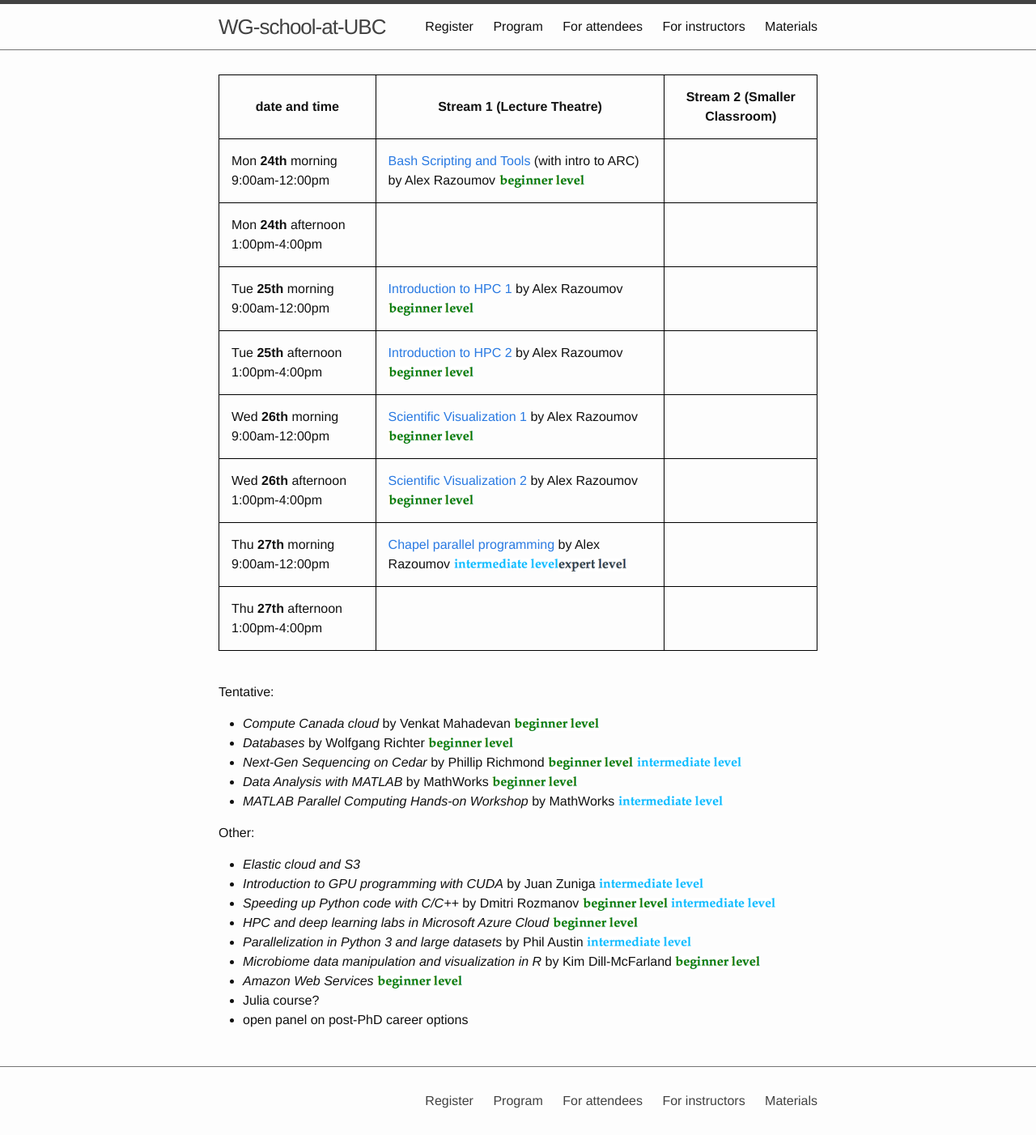
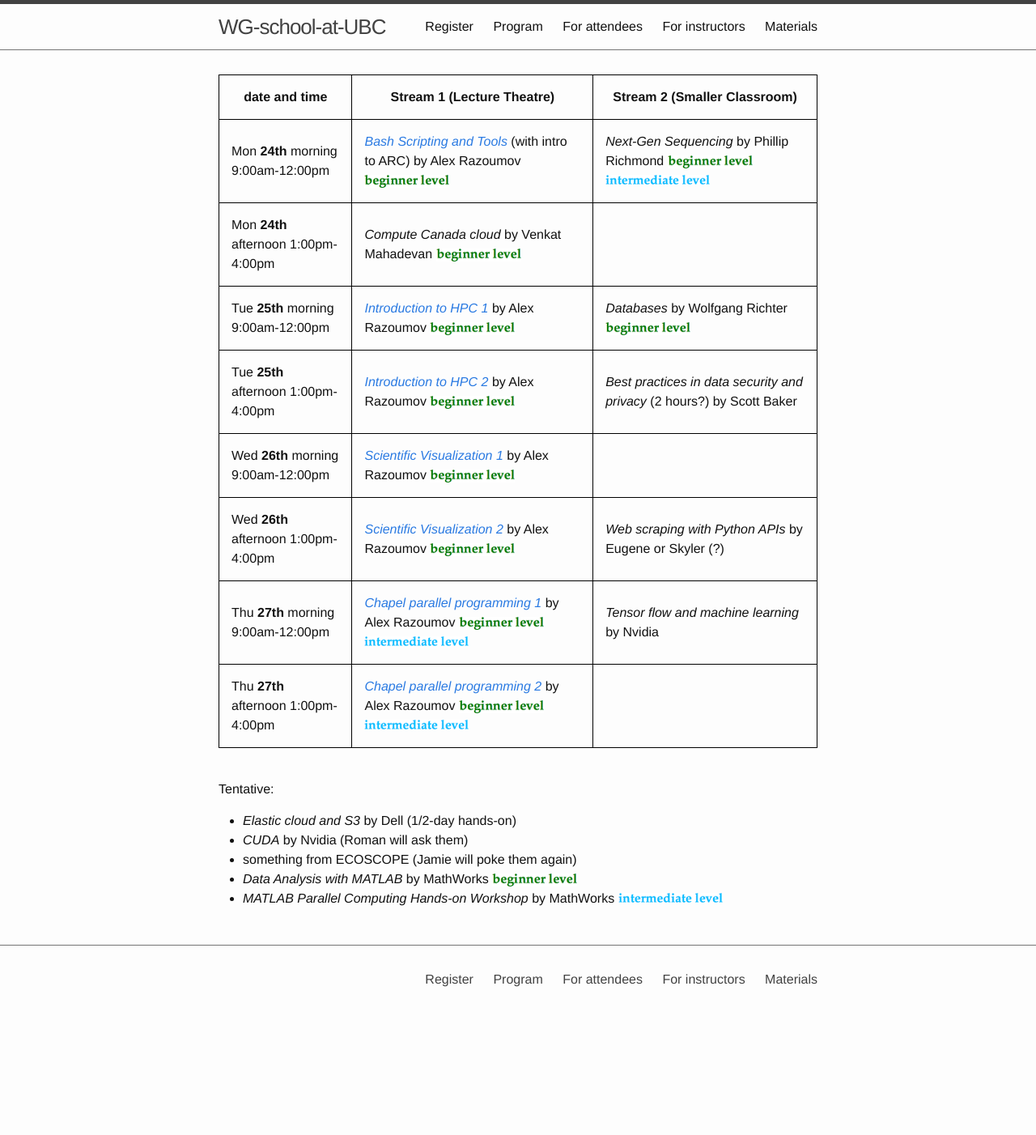
Before and after one commit to WestGrid/ubcSummerSchool2019, a Jekyll site: the page built from 1-program.md, in a window 1280 px wide. Shown: the whole page at 81% size. Built offline with Jekyll 4.4.1, drawn with Linux system fonts in a browser that asks for light colours; after the commit the page ends 1252 px from its top, so only the background shows below that.

Commit message:
2019-Apr-24 13:48

```diff
--- a/1-program.md
+++ b/1-program.md
@@ -10,34 +10,33 @@ nav: true
 
 | date and time | Stream 1 (Lecture Theatre) | Stream 2 (Smaller Classroom) |
 | ------------- | --------------- | ----------------- |
-| Mon **24th** morning 9:00am-12:00pm | [Bash Scripting and Tools](bash) (with intro to ARC) by Alex Razoumov {{beg}} ||
-| Mon **24th** afternoon 1:00pm-4:00pm | ||
-| Tue **25th** morning 9:00am-12:00pm | [Introduction to HPC 1](introHPC) by Alex Razoumov {{beg}} ||
-| Tue **25th** afternoon 1:00pm-4:00pm | [Introduction to HPC 2](introHPC) by Alex Razoumov {{beg}} ||
-| Wed **26th** morning 9:00am-12:00pm | [Scientific Visualization 1](visualization) by Alex Razoumov {{beg}} ||
-| Wed **26th** afternoon 1:00pm-4:00pm | [Scientific Visualization 2](visualization) by Alex Razoumov {{beg}} ||
-| Thu **27th** morning 9:00am-12:00pm | [Chapel parallel programming](chapel) by Alex Razoumov {{int}}{{exp}}||
-| Thu **27th** afternoon 1:00pm-4:00pm |||
+| Mon **24th** morning 9:00am-12:00pm | [*Bash Scripting and Tools*](bash) (with intro to ARC) by Alex Razoumov {{beg}} | *Next-Gen Sequencing* by Phillip Richmond {{beg}} {{int}} |
+| Mon **24th** afternoon 1:00pm-4:00pm | *Compute Canada cloud* by Venkat Mahadevan {{beg}} ||
+| Tue **25th** morning 9:00am-12:00pm | [*Introduction to HPC 1*](introHPC) by Alex Razoumov {{beg}} | *Databases* by Wolfgang Richter {{beg}} |
+| Tue **25th** afternoon 1:00pm-4:00pm | [*Introduction to HPC 2*](introHPC) by Alex Razoumov {{beg}} | *Best practices in data security and privacy* (2 hours?) by Scott Baker |
+| Wed **26th** morning 9:00am-12:00pm | [*Scientific Visualization 1*](visualization) by Alex Razoumov {{beg}} | |
+| Wed **26th** afternoon 1:00pm-4:00pm | [*Scientific Visualization 2*](visualization) by Alex Razoumov {{beg}} | *Web scraping with Python APIs* by Eugene or Skyler (?) |
+| Thu **27th** morning 9:00am-12:00pm | [*Chapel parallel programming 1*](chapel) by Alex Razoumov {{beg}}{{int}} | *Tensor flow and machine learning* by Nvidia |
+| Thu **27th** afternoon 1:00pm-4:00pm | [*Chapel parallel programming 2*](chapel) by Alex Razoumov {{beg}}{{int}} ||
 {:.mbtablestyle}
 
 &nbsp;
 
 Tentative:
-- *Compute Canada cloud* by Venkat Mahadevan {{beg}}
-- *Databases* by Wolfgang Richter {{beg}}
-- *Next-Gen Sequencing on Cedar* by Phillip Richmond {{beg}} {{int}}
+- *Elastic cloud and S3* by Dell (1/2-day hands-on)
+- *CUDA* by Nvidia (Roman will ask them)
+- something from ECOSCOPE (Jamie will poke them again)
 - *Data Analysis with MATLAB* by MathWorks {{beg}}
 - *MATLAB Parallel Computing Hands-on Workshop* by MathWorks {{int}}
 
-Other:
-- *Elastic cloud and S3*
-- *Introduction to GPU programming with CUDA* by Juan Zuniga {{int}}
-- *Speeding up Python code with C/C++* by Dmitri Rozmanov {{beg}} {{int}}
-- *HPC and deep learning labs in Microsoft Azure Cloud* {{beg}}
-- *Parallelization in Python 3 and large datasets* by Phil Austin {{int}}
-- *Microbiome data manipulation and visualization in R* by Kim Dill-McFarland {{beg}}
-- *Amazon Web Services* {{beg}}
-- Julia course?
-- open panel on post-PhD career options
+<!-- Other: -->
+<!-- - *Introduction to GPU programming with CUDA* by Juan Zuniga {{int}} -->
+<!-- - *Speeding up Python code with C/C++* by Dmitri Rozmanov {{beg}} {{int}} -->
+<!-- - *HPC and deep learning labs in Microsoft Azure Cloud* {{beg}} -->
+<!-- - *Parallelization in Python 3 and large datasets* by Phil Austin {{int}} -->
+<!-- - *Microbiome data manipulation and visualization in R* by Kim Dill-McFarland {{beg}} -->
+<!-- - *Amazon Web Services* {{beg}} -->
+<!-- - Julia course? -->
+<!-- - open panel on post-PhD career options -->
 
 <!-- <strike>Python scripting for Scientists</strike> -->
```
